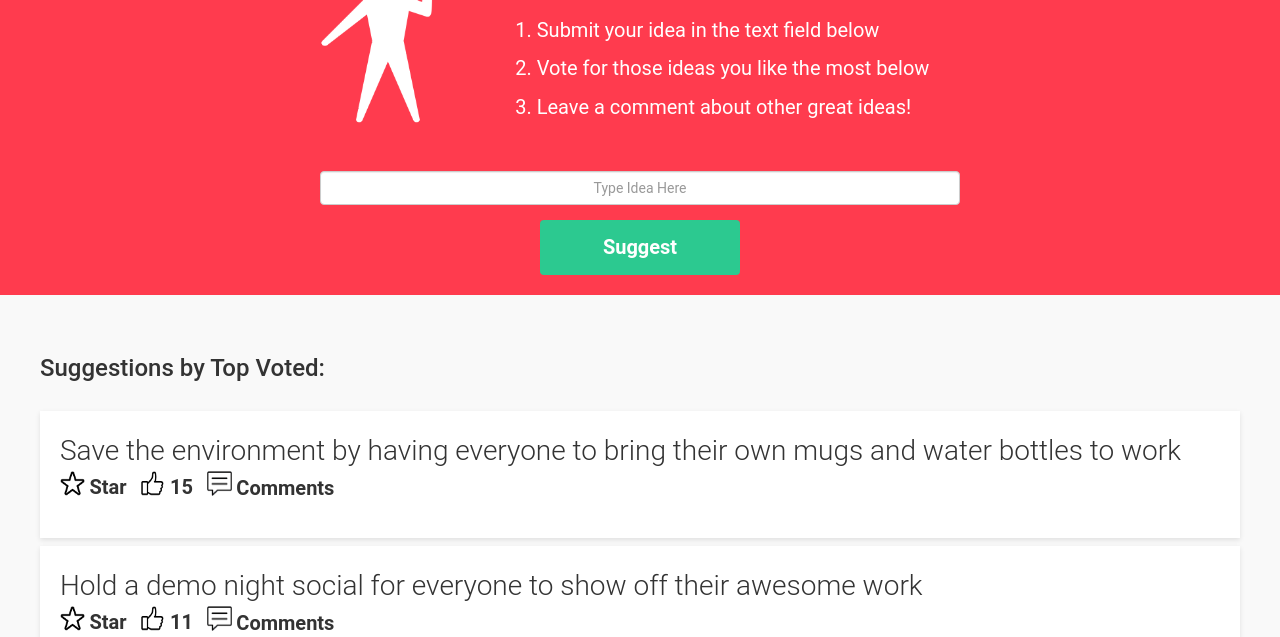
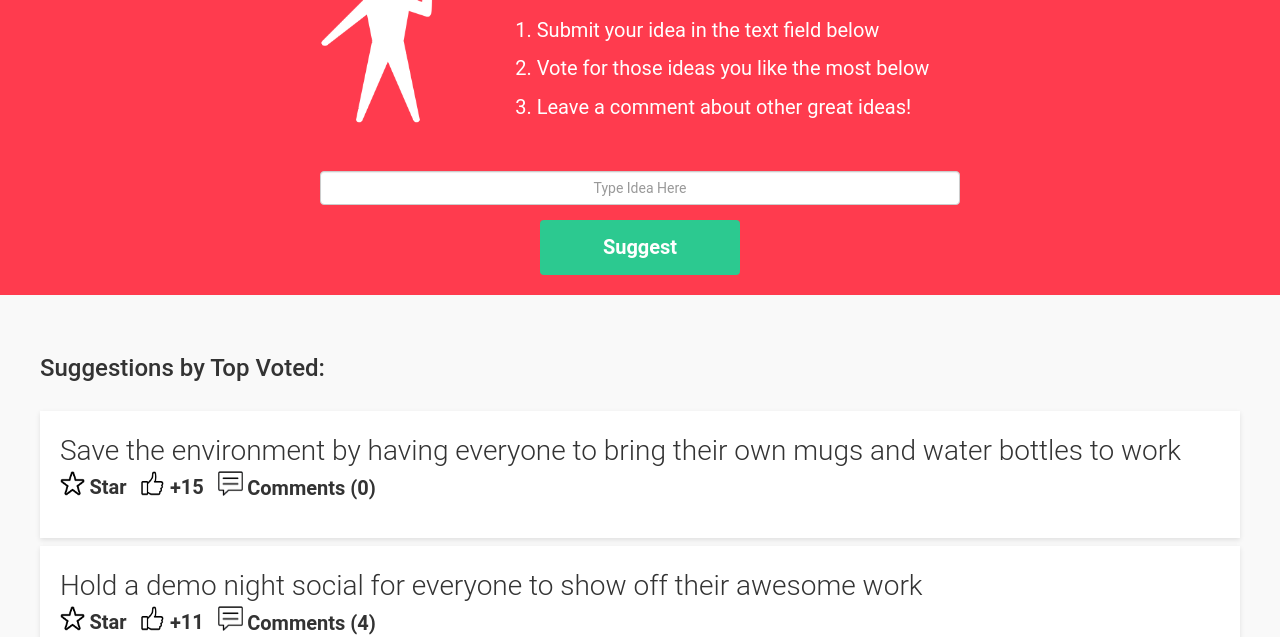
Before and after one commit to Jaellen/Suggestion-Box, a website: page index.html in a window 1280 px wide. Shown: the part 324-961 px from the top of the page. Drawn offline with Linux system fonts and the light colour scheme.

Commit message:
Add number of comments indicator

```diff
--- a/views/home.html
+++ b/views/home.html
@@ -33,13 +33,13 @@
             <img src="img/thumb.png" class="icon" ng-click="upVote(b)"
             onmouseover="this.src='img/thumb-active.png'"
             onmouseout="this.src='img/thumb.png'">
-            <span class="upvotes"> {{b.upvotes}} </span> &nbsp
+            <span class="upvotes"> +{{b.upvotes}} </span> &nbsp
 
             <!-- Comment -->
             <img src="img/comment.png" class="icon" ng-click="showComments = !showComments"
             onmouseover="this.src='img/comment-active.png'"
             onmouseout="this.src='img/comment.png'">
-            <a class="dropdown" ng-click="showComments = !showComments"> Comments </a> &nbsp
+            <a class="dropdown" ng-click="showComments = !showComments"> Comments ({{ b.comments.length }})</a> &nbsp
         </p>
 
         <!-- Dropdown Comments & Form-->
```
